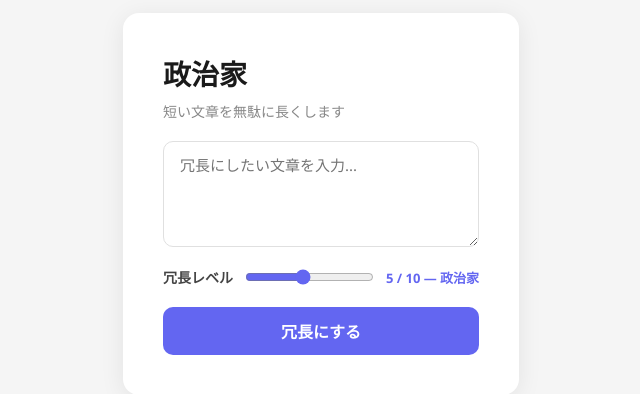
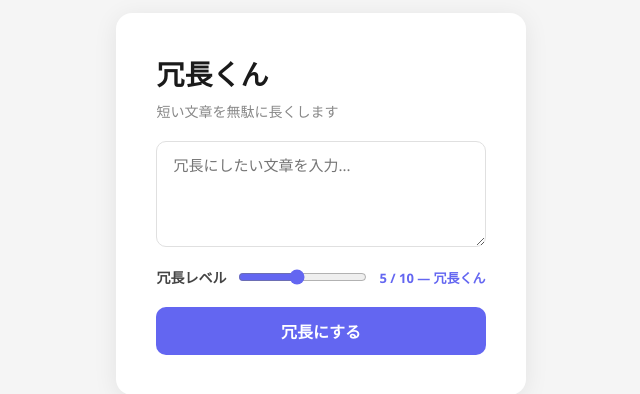
Before and after one commit to S-Yus/verbose_tool, a React (Vite) app in the folder frontend/: page / in a window 1280 px wide. Shown: the part 196-590 px from the top of the page, without its empty margins (319-959 px from the left). Built offline with nearby package versions, Linux system fonts and the light colour scheme.

Commit message:
Rename title back to 冗長くん

```diff
--- a/frontend/index.html
+++ b/frontend/index.html
@@ -3,12 +3,12 @@
   <head>
     <meta charset="UTF-8" />
     <meta name="viewport" content="width=device-width, initial-scale=1.0" />
-    <title>政治家</title>
-    <meta property="og:title" content="政治家" />
+    <title>冗長くん</title>
+    <meta property="og:title" content="冗長くん" />
     <meta property="og:description" content="短い文章を無駄に長くします" />
     <meta property="og:type" content="website" />
     <meta name="twitter:card" content="summary" />
-    <meta name="twitter:title" content="政治家" />
+    <meta name="twitter:title" content="冗長くん" />
     <meta name="twitter:description" content="短い文章を無駄に長くします" />
   </head>
   <body>
--- a/frontend/src/App.tsx
+++ b/frontend/src/App.tsx
@@ -5,7 +5,7 @@ const LEVEL_LABELS: Record<number, string> = {
   2: '回りくどい',
   3: '補足多め',
   4: 'かなり冗長',
-  5: '政治家',
+  5: '冗長くん',
   6: '学術論文',
   7: '哲学',
   8: '存在論的',
@@ -48,7 +48,7 @@ export default function App() {
 
   return (
     <div className="container">
-      <h1 className="title">政治家</h1>
+      <h1 className="title">冗長くん</h1>
       <p className="subtitle">短い文章を無駄に長くします</p>
 
       <textarea
```
